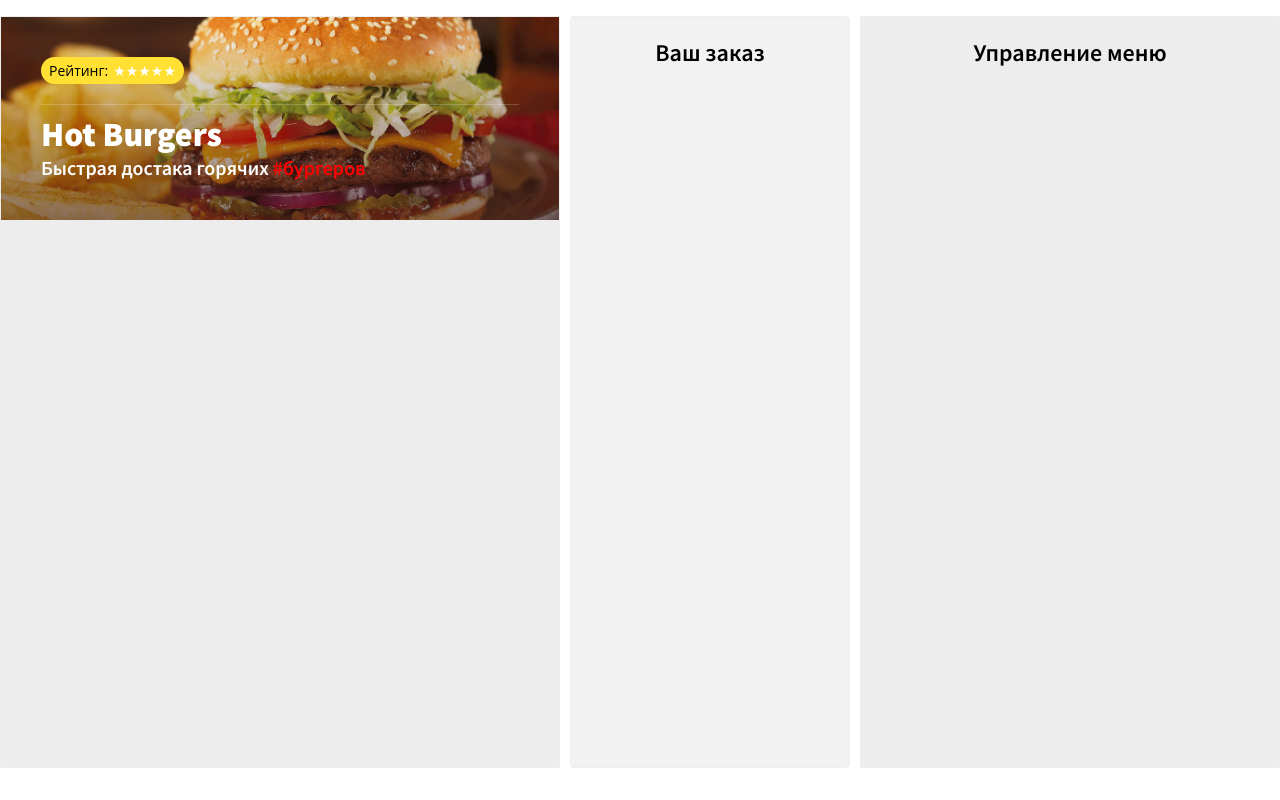
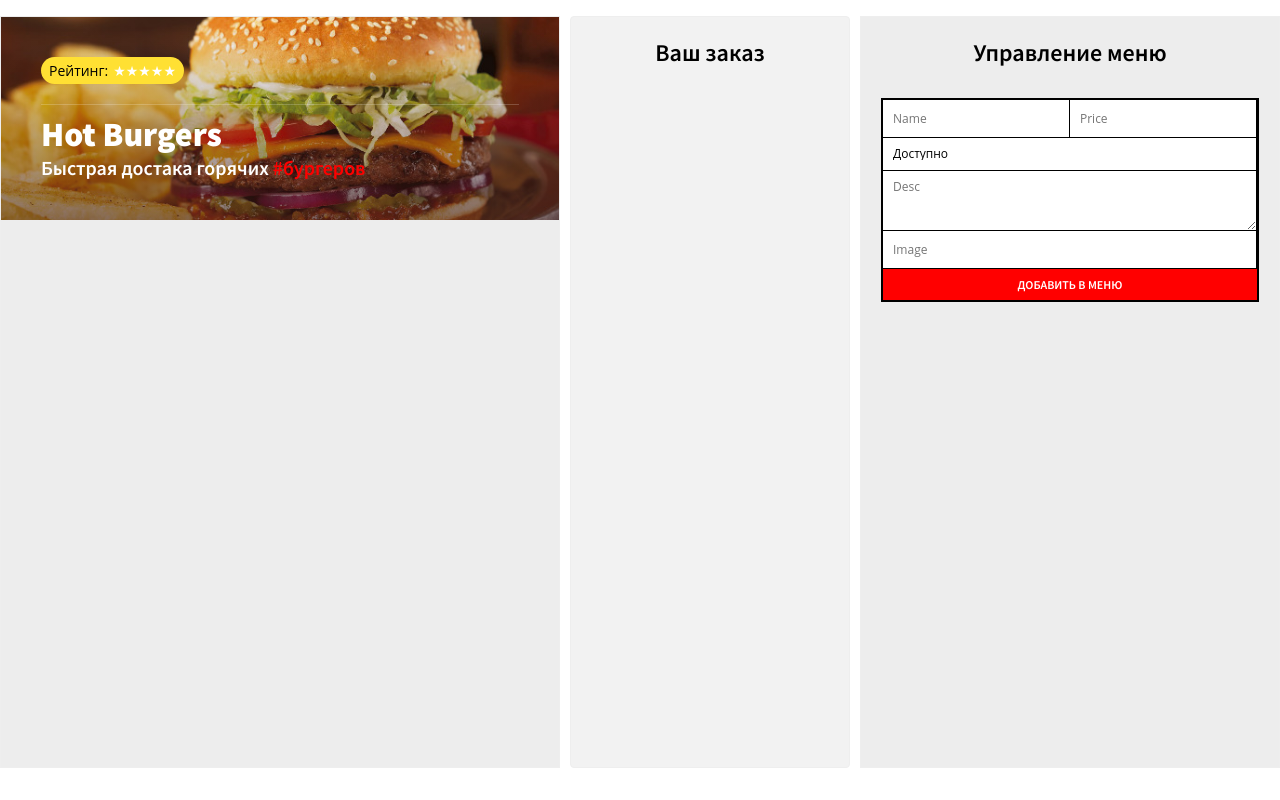
Before and after one commit to autoex/hot-burgers, a React (Create React App) app: page /restaurant/1 in a window 1280 px wide. Built offline with nearby package versions, Linux system fonts and the light colour scheme.

Commit message:
add form only html

```diff
--- /dev/null
+++ b/src/components/AddBurgerForm.js
@@ -0,0 +1,23 @@
+import React, {Component} from 'react';
+
+class AddBurgerForm extends Component {
+    createBurger =(event)=> {
+        event.preventDefault();
+    }
+    render() {
+        return <form className='burger-edit' onClick={this.createBurger}>
+            <input name='name' type='text' placeholder='Name' autoComplete='off'/>
+            <input name='price' type='text' placeholder='Price' autoComplete='off'/>
+            <select className='status' name='status' type='text'>
+                <option value='available'>Доступно</option>
+                <option value='unavailable'>Убрать из меню</option>
+
+            </select>
+            <textarea name='desc' placeholder='Desc'/>
+            <input name='image' type='text' placeholder='Image' autoComplete='off'/>
+            <button type='submit'>Добавить в меню</button>
+        </form>;
+    }
+}
+
+export default AddBurgerForm;
--- a/src/components/MenuAdmin.js
+++ b/src/components/MenuAdmin.js
@@ -1,10 +1,12 @@
 import React from 'react';
+import AddBurgerForm from "./AddBurgerForm";
 
 class MenuAdmin extends React.Component {
     render() {
         return (
             <div className='menu-admin'>
                 <h2>Управление меню</h2>
+                <AddBurgerForm/>
             </div>
         )
     }
```
